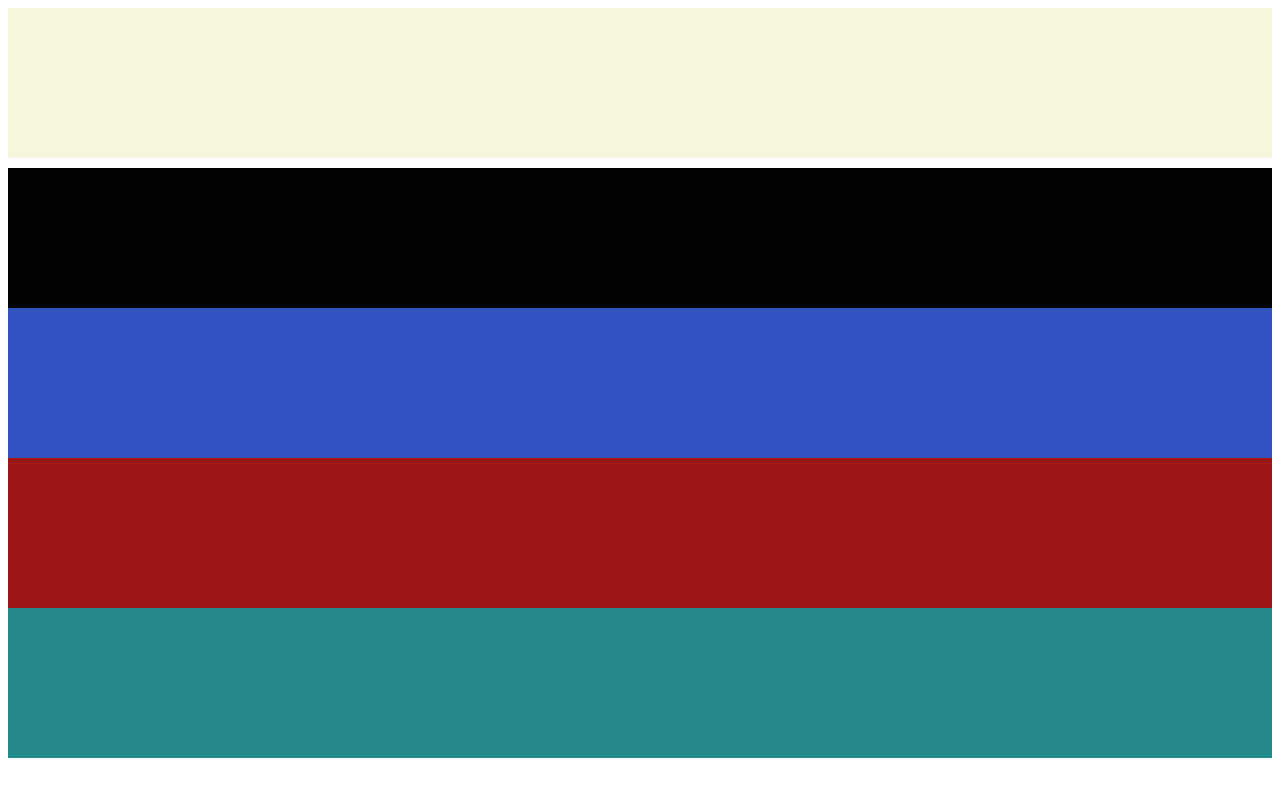
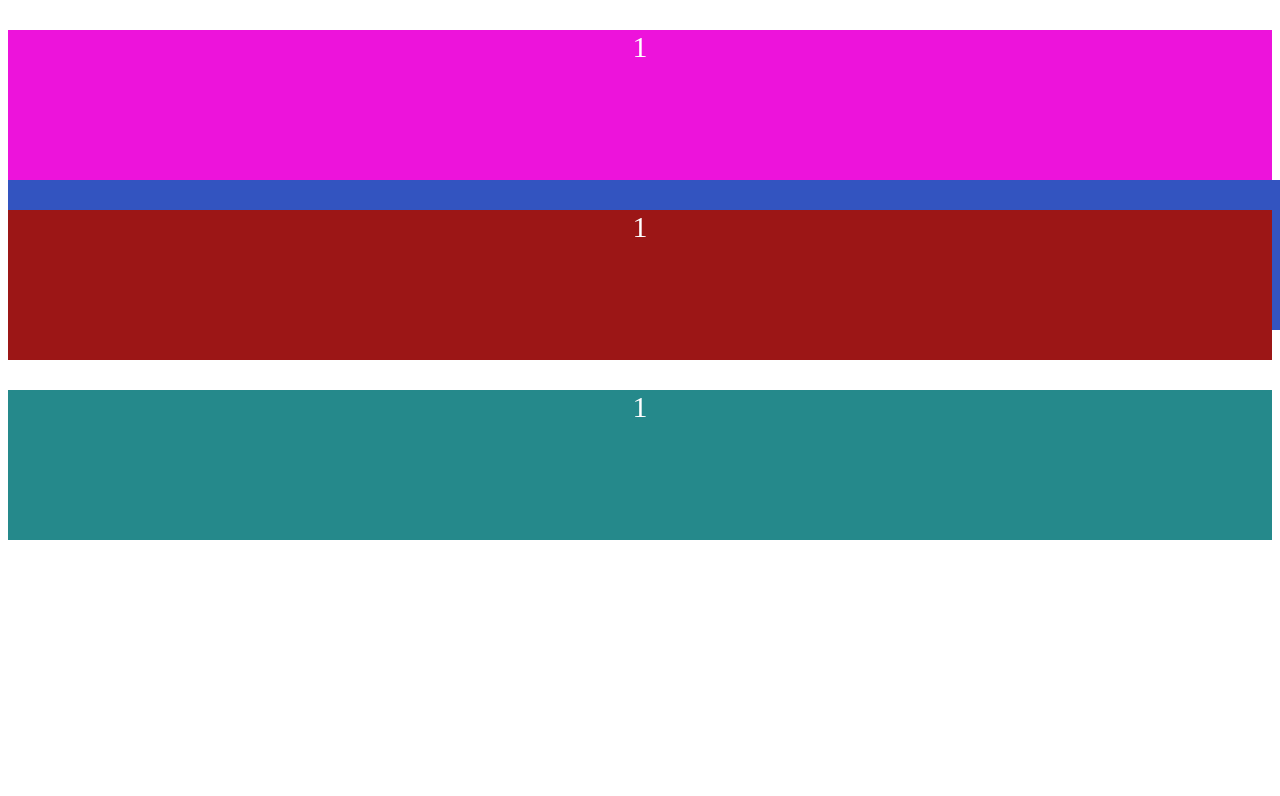
Before and after one commit to ansh-codr/FullStack3rdYear, a plain HTML site: page 11Aug/ColourBox.html in a window 1280 px wide. Drawn offline with Linux system fonts and the light colour scheme.

Commit message:
Add SpidermanVillains.html and Round1.png; update ColourBox.html with new styles and content

```diff
--- a/11Aug/ColourBox.html
+++ b/11Aug/ColourBox.html
@@ -1,53 +1,79 @@
 <!DOCTYPE html>
 <html lang="en">
+
 <head>
     <meta charset="UTF-8">
     <meta name="viewport" content="width=device-width, initial-scale=1.0">
     <title>Document</title>
     <style>
-        .container{
+        .container {
             width: -webkit-fill-available;
         }
-        .box{
+        p{
+            font-size: 30px;
+            text-align: center;
+            color: white;
+        }
+        .box {
             width: 100%;
             height: 150px;
         }
-        #box1{
-            background-color: beige;
-            position: relative;
+
+        #box1 {
+            background-color: rgb(237, 19, 219);
+            position: sticky;
+            top: 30px;
 
         }
-        #box2{
+
+        #box2 {
             background-color: black;
-            position: relative;
-            top: 10px;
+            position: fixed;
 
         }
-         #box3{
+
+        #box3 {
             background-color: rgb(51, 84, 192);
-            position: relative;
+            position: fixed;
 
         }
-         #box4{
+
+        #box4 {
             background-color: rgb(156, 22, 22);
-            position: relative;
+            position: sticky;
+        }
 
-        }
-         #box5{
+        #box5 {
             background-color: rgb(37, 137, 139);
-            position: relative;
+            position: sticky;
 
         }
     </style>
 </head>
+
 <body>
     <div class="container">
-        <div class="box" id="box1"></div>
-        <div class="box" id="box2"></div>
-        <div class="box" id="box3"></div>
-        <div class="box" id="box4"></div>
-        <div class="box" id="box5"></div>
+        <div class="box" id="box1">
+            <p>1</p>
+        </div>
+        <div class="box" id="box2">
+                        <p>1</p>
+
+        </div>
+        <div class="box" id="box3">
+                        <p>1</p>
+
+        </div>
+        <div class="box" id="box4">
+                        <p>1</p>
+
+        </div>
+        <div class="box" id="box5">
+                        <p>1</p>
+
+        </div>
     </div>
 
 </body>
+
 </html>
```
Also changed, not shown: 11Aug/SpidermanVillains.html (added, +53 -0 lines), 1 other file.
